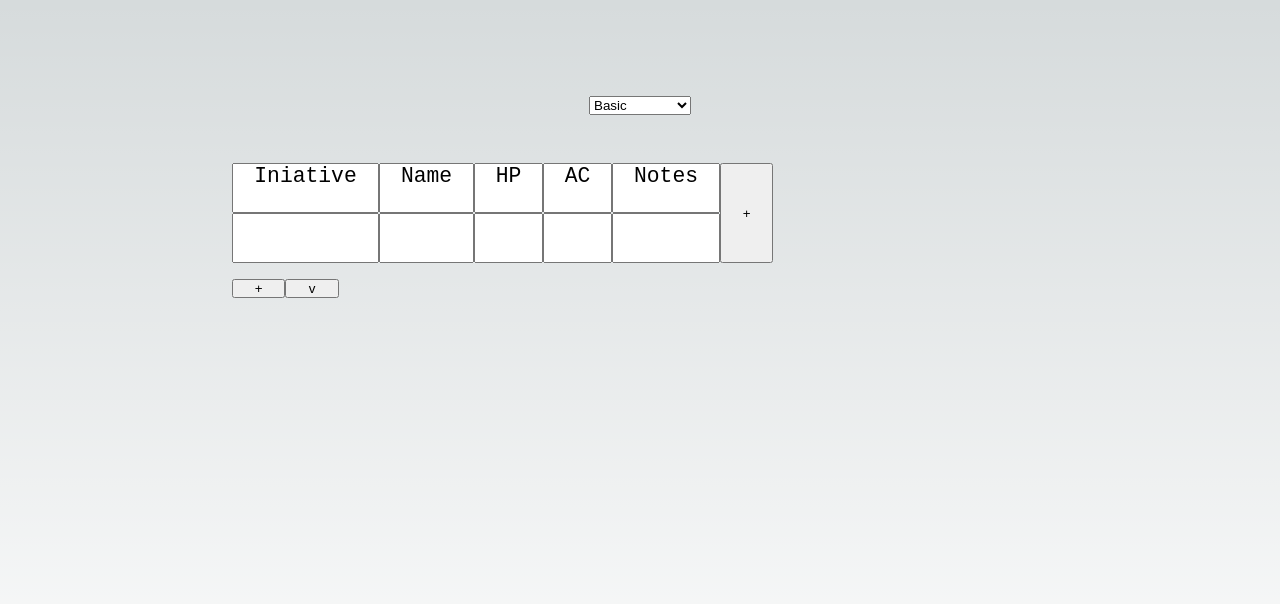
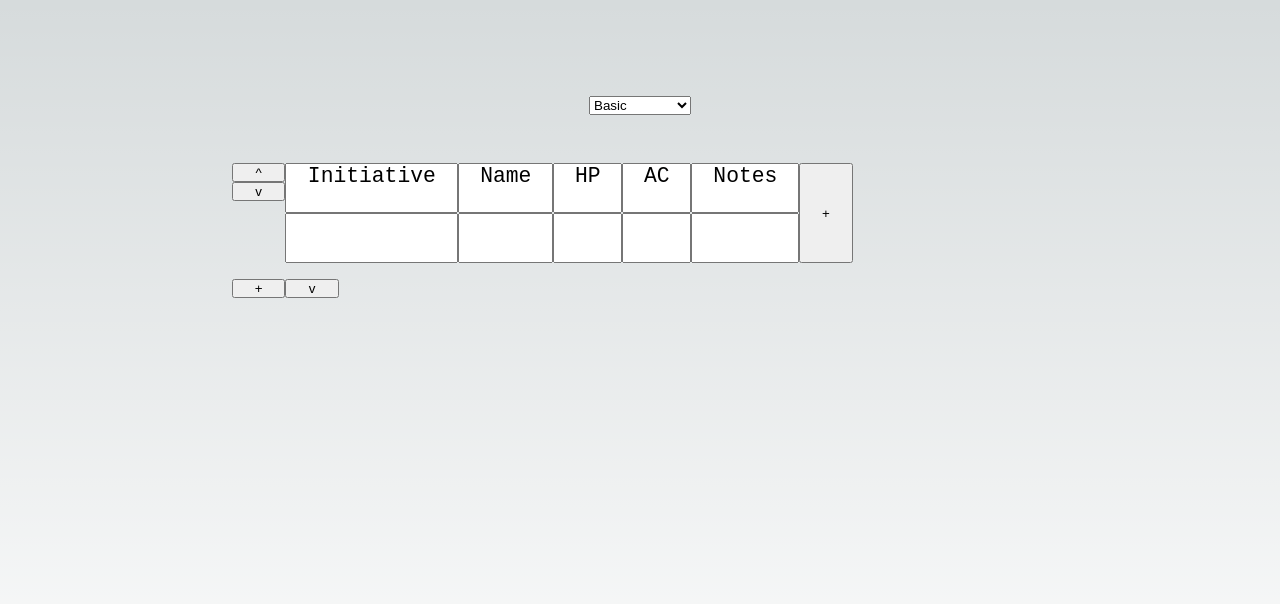
Before and after one commit to DGStatic/Turn-Tracker, a Next.js app in the folder turn_tracker/: page / in a window 1280 px wide. Shown: the top 604 px of the page. Built offline with nearby package versions, Linux system fonts and the light colour scheme.

Commit message:
move rows up

```diff
--- a/turn_tracker/pages/index.js
+++ b/turn_tracker/pages/index.js
@@ -118,6 +118,7 @@ class Scenario {
     }
 
 
+
     // Map the ith row onto the page
     function generateRows(i) {
 
@@ -136,15 +137,84 @@ class Scenario {
         setRows(tempRows);
       }
 
+      function handleMoveRowUp() {
+        if (i != 0) {
+          var tempRows = []
+          for (var i2 = 0; i2 < rows.length; i2++) {
+            tempRows.push([]);
+            if (i2 == i) { // reached target index
+              const len1 = rows[i2].length;
+              const len2 = rows[i2-1].length;
+              if (len1 > len2) { // smaller row above
+                for (var j = 0; j < len1; j++) {
+                  if (j > len2-1) { // reached limit of row above the target
+                    var tempCell = {'title' : rows[i2][j].title, 'text' : rows[i2][j].text, 'cols' : rows[i2][j].cols}
+                    tempRows[i2-1].push({'title' : tempCell.title, 'text' : tempCell.text, 'cols' : tempCell.cols})
+                  } else {
+                    tempRows[i2].push({'title' : "Title", 'text' : "", "cols" : undefined});
+                    var tempCell = {'title' : rows[i2][j].title, 'text' : rows[i2][j].text, 'cols' : rows[i2][j].cols}
+                    tempRows[i2][j] = {'title' : rows[i2-1][j].title, 'text' : rows[i2-1][j].text, 'cols' : rows[i2-1][j].cols}
+                    tempRows[i2-1][j] = {'title' : tempCell.title, 'text' : tempCell.text, 'cols' : tempCell.cols}
+                  }
+                }
+              } else if (len1 == len2) { // same row length above
+                for (var j = 0; j < len1; j++) {
+                  tempRows[i2].push({'title' : "Title", 'text' : "", "cols" : undefined});
+                  var tempCell = {'title' : rows[i2][j].title, 'text' : rows[i2][j].text, 'cols' : rows[i2][j].cols}
+                  tempRows[i2][j] = {'title' : rows[i2-1][j].title, 'text' : rows[i2-1][j].text, 'cols' : rows[i2-1][j].cols}
+                  tempRows[i2-1][j] = {'title' : tempCell.title, 'text' : tempCell.text, 'cols' : tempCell.cols}
+                }
+              } else { // longer row above
+                for (var j = 0; j < len2; j++) {
+                  if (j > len1-1) { // reached limit of target
+                    tempRows[i2].push( {'title' : rows[i2-1][j].title, 'text' : rows[i2-1][j].text, 'cols' : rows[i2-1][j].cols} )
+                  } else {
+                    var tempCell = {'title' : rows[i2][j].title, 'text' : rows[i2][j].text, 'cols' : rows[i2][j].cols}
+                    tempRows[i2].push ({'title' : rows[i2-1][j].title, 'text' : rows[i2-1][j].text, 'cols' : rows[i2-1][j].cols})
+                    tempRows[i2-1][j] = {'title' : tempCell.title, 'text' : tempCell.text, 'cols' : tempCell.cols}
+                  }
+                }
+                for (var k = 0; k < len2-len1; k++) { // remove extra space on row above
+                  tempRows[i2-1].pop();
+                }
+              }
+
+            } else {
+              for(var j = 0; j < rows[i2].length; j++) {
+                tempRows[i2].push({'title' : "", 'text' : "", "cols" : undefined});
+                tempRows[i2][j].title = rows[i2][j].title;
+                tempRows[i2][j].text = rows[i2][j].text;
+                tempRows[i2][j].cols = rows[i2][j].cols;
+              }
+            }
+
+          }
+          setRows(tempRows)
+        } else {
+          setRows(rows)
+        }
+      }
+
+      function handleMoveRowDown() { // TODO: same as moving up, but we have to build the target using the future row, then build the future row
+
+      }
+
+      function handleRemoveRow() { // TODO: slice rows in two, shift second half, and concat
+
+      }
+
       return (
         <div className={styles.row} key={"row"+String(i)} id={"row"+String(i)}>
+          <div className={styles.cell} key={"row"+String(i)+"-row-buttons"} id={"row"+String(i)+"-row-buttons"}>
+            <button className={styles.new_btn} key={"row"+String(i)+"-row-up-btn"} id={"row"+String(i)+"-row-up-btn"} onClick={handleMoveRowUp}>^</button>
+            <button className={styles.new_btn} key={"row"+String(i)+"-row-down-btn"} id={"row"+String(i)+"-row-down-btn"} onClick={handleMoveRowDown}>v</button>
+          </div>
           {
             rows[i].map( (cell, j)=>(
-              console.log("generating cell..."),
               generateCell(i, j)
             ))
           }
-          <button className={styles.new_btn} key={i} onClick={handleNewCell} key={"row"+String(i)+"-new-cell-btn"} id={"row"+String(i)+"-new-cell-btn"}>+</button>
+          <button className={styles.new_btn} onClick={handleNewCell} key={"row"+String(i)+"-new-cell-btn"} id={"row"+String(i)+"-new-cell-btn"}>+</button>
         </div>
       )
     }
@@ -164,7 +234,10 @@ class Scenario {
         for (var i2 = 0; i2 < rows.length; i2++) {
           tempRows.push([]);
           for(var j2 = 0; j2 < rows[i2].length; j2++) {
-            tempRows[i2].push(rows[i2][j2]);
+            tempRows[i2].push({'title' : "", 'text' : "", "cols" : undefined});
+            tempRows[i2][j2].title = rows[i2][j2].title;
+            tempRows[i2][j2].text = rows[i2][j2].text;
+            tempRows[i2][j2].cols = rows[i2][j2].cols;
           }
         }
 
@@ -188,9 +261,9 @@ class Scenario {
 
       return (
        <div className={styles.cell} key={"row"+String(i)+"-cell"+String(j)} id={"row"+String(i)+"-cell"+String(j)}>
-        <textarea className={styles.text} key={"row"+String(i)+"-cell"+String(j)+"-title"} id={"row"+String(i)+"-cell"+String(j)+"-title"} onChange={handleChange} type="text" defaultValue={rows[i][j].title} placeholder="Title" cols={rows[i][j].cols}/>
-        <textarea className={styles.text} key={"row"+String(i)+"-cell"+String(j)+"-text"} id={"row"+String(i)+"-cell"+String(j)+"-text"} onChange={handleChange} type="text" defaultValue={rows[i][j].text} cols={rows[i][j].cols}/>
-       </div>,
+        <textarea className={styles.text} key={"row"+String(i)+"-cell"+String(j)+"-title"} id={"row"+String(i)+"-cell"+String(j)+"-title"} onChange={handleChange} type="text"  placeholder="Title" cols={rows[i][j].cols} value={rows[i][j].title}></textarea>
+        <textarea className={styles.text} key={"row"+String(i)+"-cell"+String(j)+"-text"} id={"row"+String(i)+"-cell"+String(j)+"-text"} onChange={handleChange} type="text"  cols={rows[i][j].cols} value={rows[i][j].text}></textarea>
+       </div>
 
       )
     }
@@ -220,7 +293,7 @@ function generate_scenario() {
 // Generate a scenario for a general D&D 5e game
 function generate_5e_scenario() {
 
-  var initCell = {'title' : "Iniative", 'text' : "", 'cols' : 5}
+  var initCell = {'title' : "Initiative", 'text' : "", 'cols' : 5}
   var nameCell = {'title' : "Name", 'text' : "", 'cols' : 5}
   var acCell = {'title' : "AC", 'text' : "", 'cols' : 5}
   var hpCell = {'title' : "HP", 'text' : "", 'cols' : 5}
```
